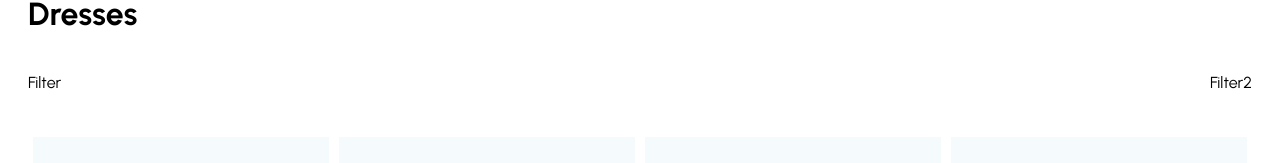
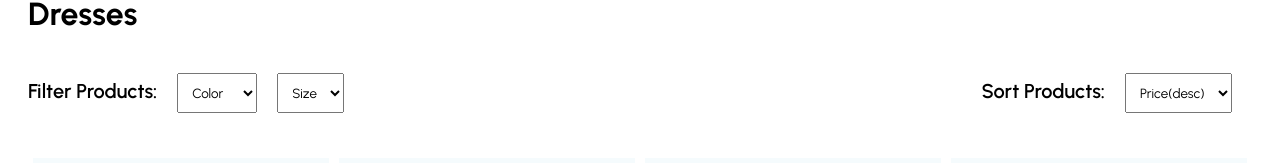
Before and after one commit to ANAGU-D/Ecommerce-Website-Fullstack-, a React (Create React App) app: page / in a window 1280 px wide. Shown: the part 123-286 px from the top of the page. Built offline with nearby package versions, Linux system fonts and the light colour scheme.

Commit message:
COmpleted

```diff
--- a/src/pages/ProductList.jsx
+++ b/src/pages/ProductList.jsx
@@ -21,6 +21,16 @@
 margin:20px;
 `
 
+const FilterText = styled.span`
+font-size:20px;
+font-weight:600;
+margin-right:20px;
+`
+const Select = styled.select`
+padding:10px;
+margin-right:20px;
+`
+const Option = styled.option``
 const ProductList = () => {
   return (
    <Container>
@@ -28,8 +38,36 @@
        <Navbar/>
        <Title>Dresses</Title>
        <FilterContainer>
-        <Filter>Filter</Filter>
-        <Filter>Filter2</Filter>
+        <Filter><FilterText>Filter Products:</FilterText>
+        <Select>
+            <Option disabled selected>
+             Color
+            </Option>
+            <Option>White</Option>
+            <Option>Black</Option>
+            <Option>Red</Option>
+            <Option>Blue</Option>
+            <Option>Yellow</Option>
+            <Option>Green</Option>
+        </Select>
+        <Select>
+            <Option disabled selected>
+             Size
+            </Option>
+            <Option>XS</Option>
+            <Option>S</Option>
+            <Option>M</Option>
+            <Option>L</Option>
+            <Option>XL</Option>
+        </Select>
+        </Filter>
+        <Filter><FilterText>Sort Products:</FilterText>
+        <Select>
+        <Option selected>Newest</Option>
+        <Option selected>Price(asc)</Option>
+        <Option selected>Price(desc)</Option>
+        </Select>
+        </Filter>
        </FilterContainer>
        <Products/>
        < Newsletter/>
```
